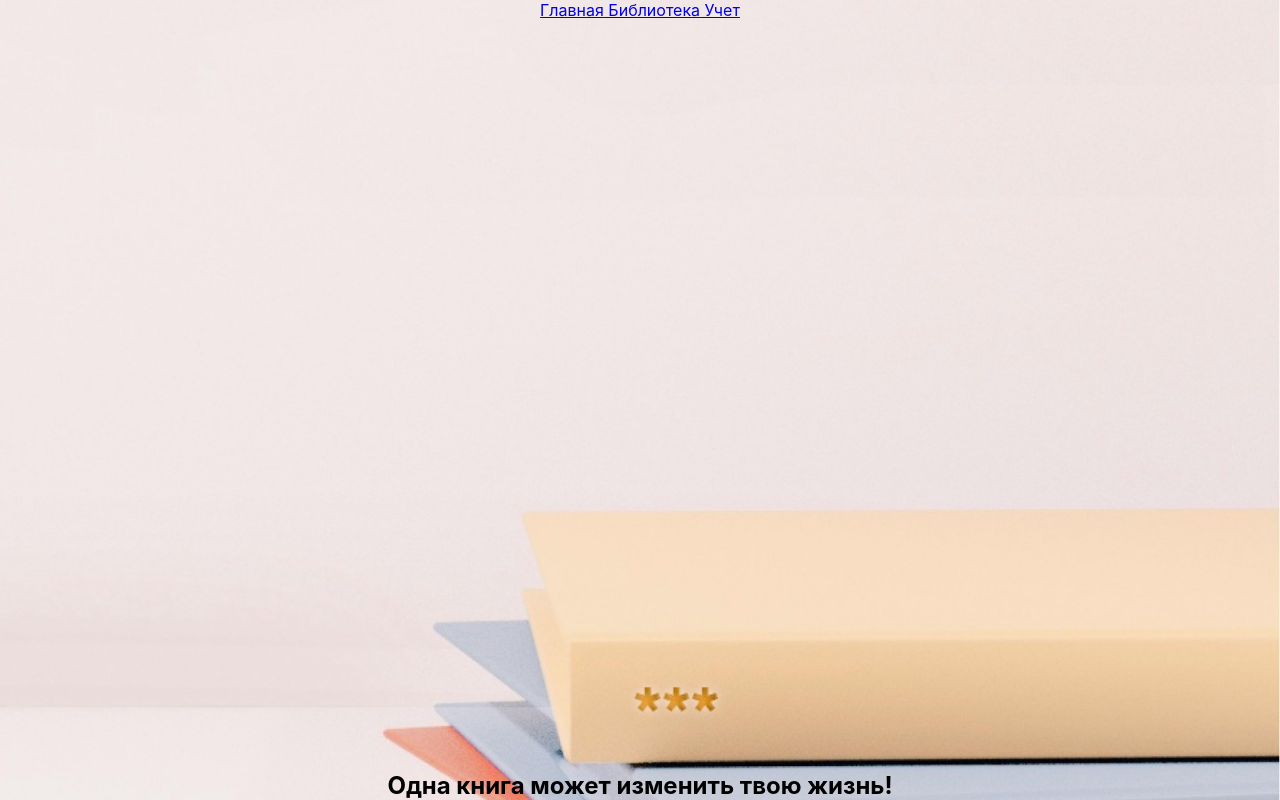
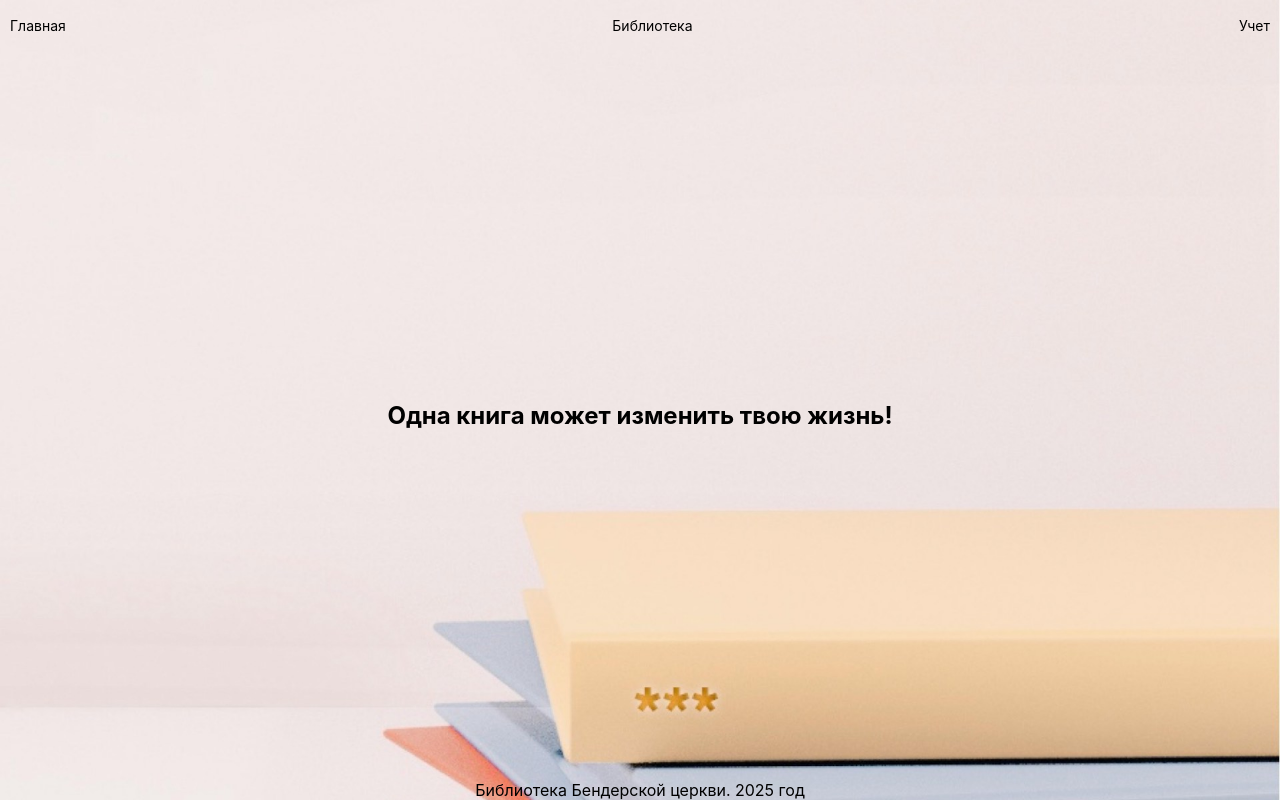
Before and after one commit to Elisei-Trifan/library-of-books, a React (Create React App) app: page /#/library in a window 1280 px wide. Built offline with nearby package versions, Linux system fonts and the light colour scheme.

Commit message:
components styled

```diff
--- a/src/App.css
+++ b/src/App.css
@@ -17,3 +17,17 @@
   width: 100vw;
   height: 100vh;
 }
+
+.header {
+  display: flex;
+  justify-content: space-between;
+  align-items: center;
+  min-height: 50px;
+}
+
+.header_link {
+  font-size: 14px;
+  text-decoration: none;
+  padding: 0 10px;
+  color: black;
+}
--- a/src/components/Footer.js
+++ b/src/components/Footer.js
@@ -2,7 +2,7 @@ import React from 'react'
 
 const Footer = () => {
   return (
-    <footer>
+    <footer className="footer">
       <p> Библиотека Бендерской церкви. 2025 год</p>
     </footer>
   )
--- a/src/components/Header.js
+++ b/src/components/Header.js
@@ -4,9 +4,15 @@ import { NavLink } from 'react-router-dom'
 const Header = () => {
   return (
     <header className="header">
-      <NavLink to="/"> Главная</NavLink>
-      <NavLink to="/library"> Библиотека</NavLink>
-      <NavLink to="/accounting"> Учет</NavLink>
+      <NavLink className={'header_link'} to="/">
+        Главная
+      </NavLink>
+      <NavLink className={'header_link'} to="/library">
+        Библиотека
+      </NavLink>
+      <NavLink className={'header_link'} to="/accounting">
+        Учет
+      </NavLink>
     </header>
   )
 }
--- a/src/components/Layout.js
+++ b/src/components/Layout.js
@@ -1,12 +1,14 @@
 import React from 'react'
 import { Outlet } from 'react-router-dom'
 import Header from './Header'
+import Footer from './Footer'
 
 const Layout = () => {
   return (
     <div className="container">
       <Header />
       <Outlet />
+      <Footer />
     </div>
   )
 }
```
